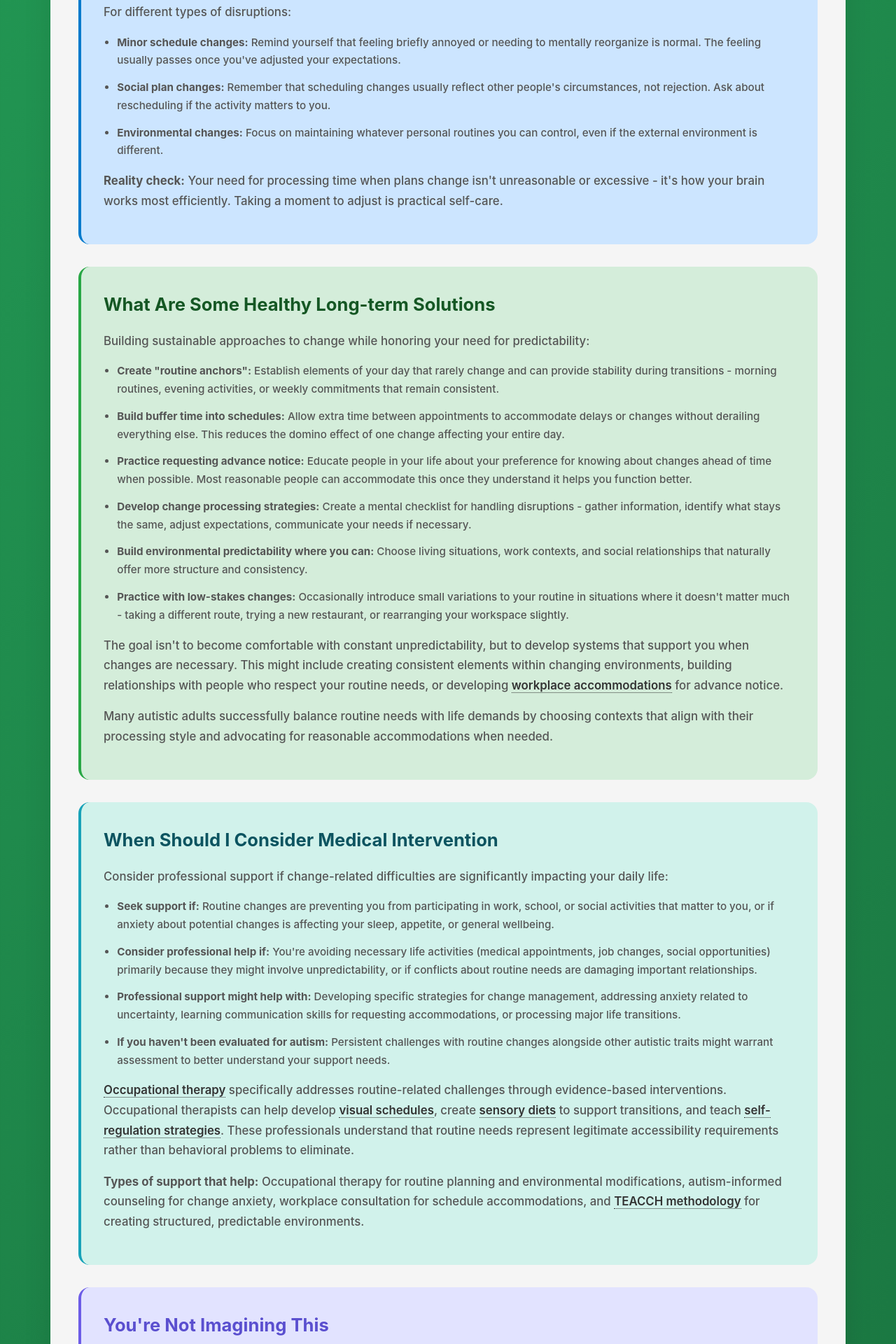
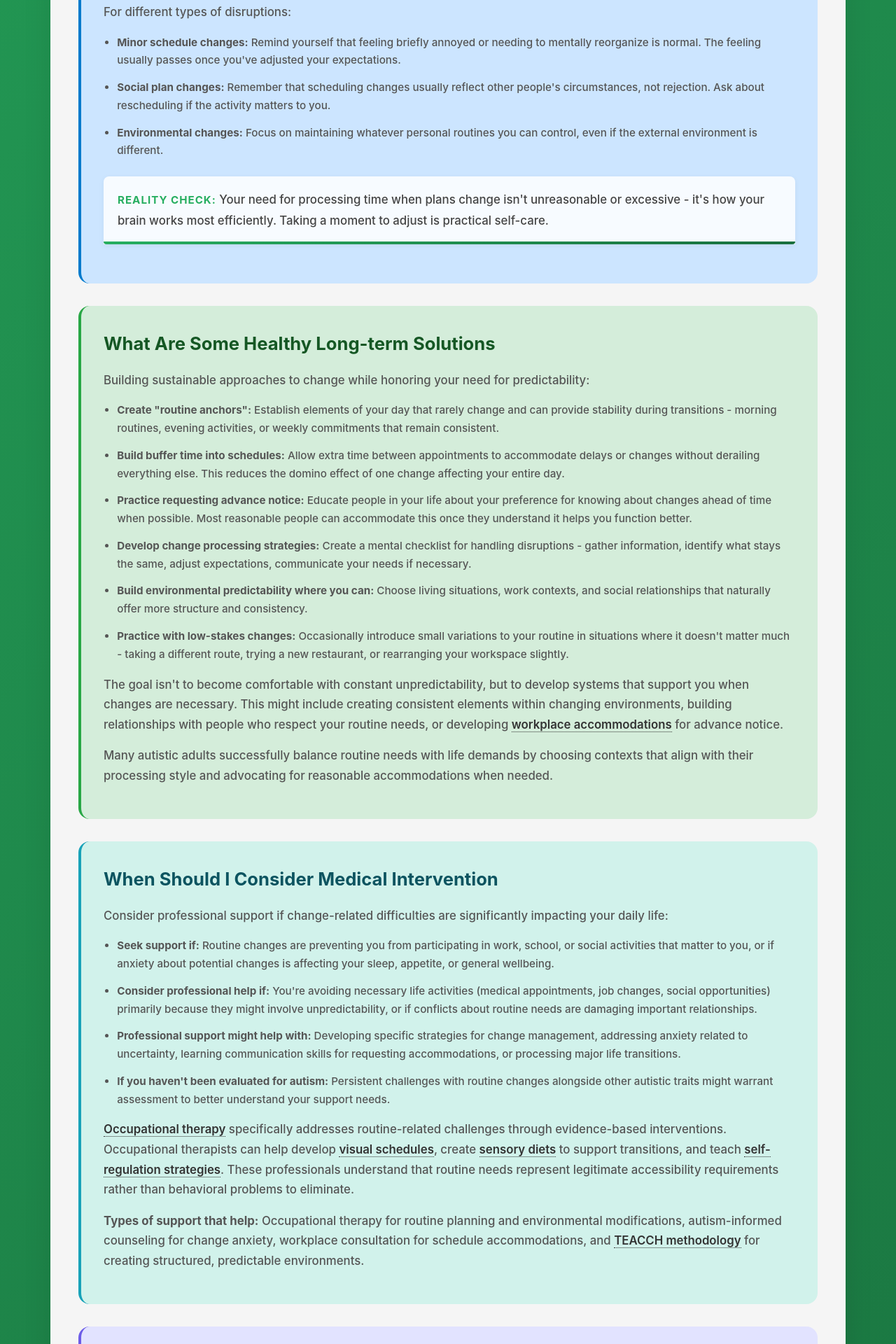
Before and after one commit to neurodivergent-survival-guide/neurodivergent-survival-guide, a Jekyll site: the page built from struggles/change-and-routine-disruption.html, in a window 1280 px wide. Shown: the part 2945-4865 px from the top of the page at 70% size. Built offline with Jekyll 4.4.1, drawn with Linux system fonts in a browser that asks for light colours.

Commit message:
Update struggle.html

```diff
--- a/_layouts/struggle.html
+++ b/_layouts/struggle.html
@@ -120,6 +120,12 @@
         .jargon .tooltip::after {
             content: ") ";
             border: none !important;
+        }
+
+        .highlight-box {
+            background: white !important;
+            border: 2pt solid #333 !important;
+            page-break-inside: avoid;
         }
     }
 
@@ -387,6 +393,61 @@
     .validation-section li {
         margin-bottom: 0.8rem;
         font-size: 0.95rem;
+    }
+
+    /* Highlight Box - Bottom Bar Accent Design */
+    .highlight-box {
+        background: #fafafa;
+        padding: 20px;
+        margin: 20px 0;
+        border-radius: 8px 8px 0 0;
+        position: relative;
+        transition: all 0.3s ease;
+        box-shadow: 0 2px 8px rgba(0, 0, 0, 0.05);
+    }
+
+    .highlight-box::after {
+        content: '';
+        position: absolute;
+        bottom: 0;
+        left: 0;
+        right: 0;
+        height: 4px;
+        background: linear-gradient(90deg, {{ colors.gradient_start }}, {{ colors.gradient_end }});
+        border-radius: 0 0 8px 8px;
+        transition: background 0.3s ease;
+    }
+
+    .highlight-box:hover {
+        box-shadow: 0 4px 12px rgba(0, 0, 0, 0.08);
+        transform: translateY(-1px);
+    }
+
+    .highlight-box p {
+        color: #444;
+        margin: 0;
+        line-height: 1.6;
+    }
+
+    .highlight-box strong {
+        color: {{ colors.primary }};
+        text-transform: uppercase;
+        font-size: 0.9em;
+        letter-spacing: 1px;
+        transition: color 0.3s ease;
+        display: inline-block;
+        margin-bottom: 0.25rem;
+    }
+
+    /* Context-specific highlight box adjustments */
+    .what-section .highlight-box,
+    .why-section .highlight-box,
+    .immediate-help .highlight-box,
+    .long-term .highlight-box,
+    .medical-section .highlight-box,
+    .validation-section .highlight-box {
+        background: rgba(255, 255, 255, 0.85);
+        margin: 1.5rem 0;
     }
 
     .related-struggles {
@@ -664,6 +725,11 @@
             padding: 1.5rem;
         }
 
+        .highlight-box {
+            margin: 1rem 0;
+            padding: 16px;
+        }
+
         .toc-links {
             grid-template-columns: 1fr;
         }
@@ -685,7 +751,8 @@
         .toc-card:hover,
         .learn-more:hover,
         .struggle-tag:hover,
-        .struggle-navigation .nav-link:hover {
+        .struggle-navigation .nav-link:hover,
+        .highlight-box:hover {
             transform: none !important;
         }
     }
@@ -706,6 +773,10 @@
         .medical-section,
         .validation-section {
             padding: 1.2rem;
+        }
+
+        .highlight-box {
+            padding: 14px;
         }
 
         .table-of-contents {
```
